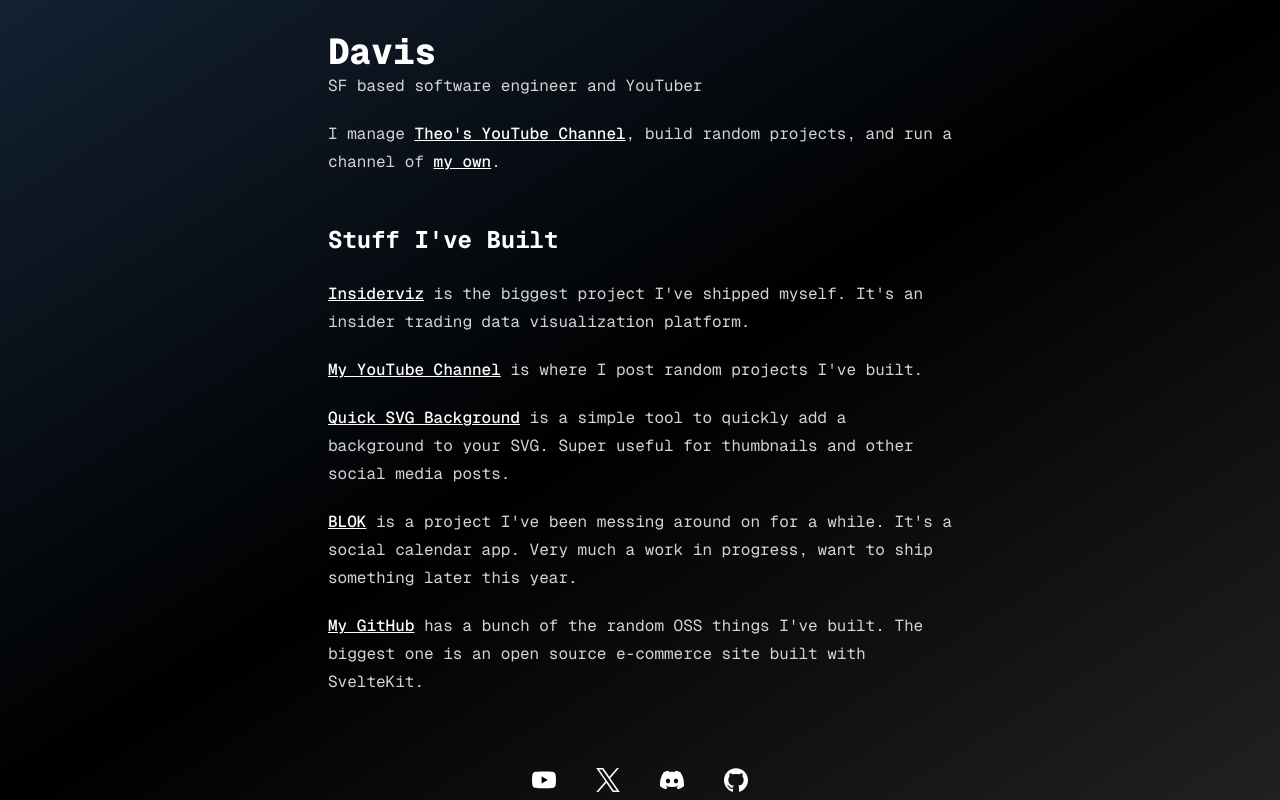
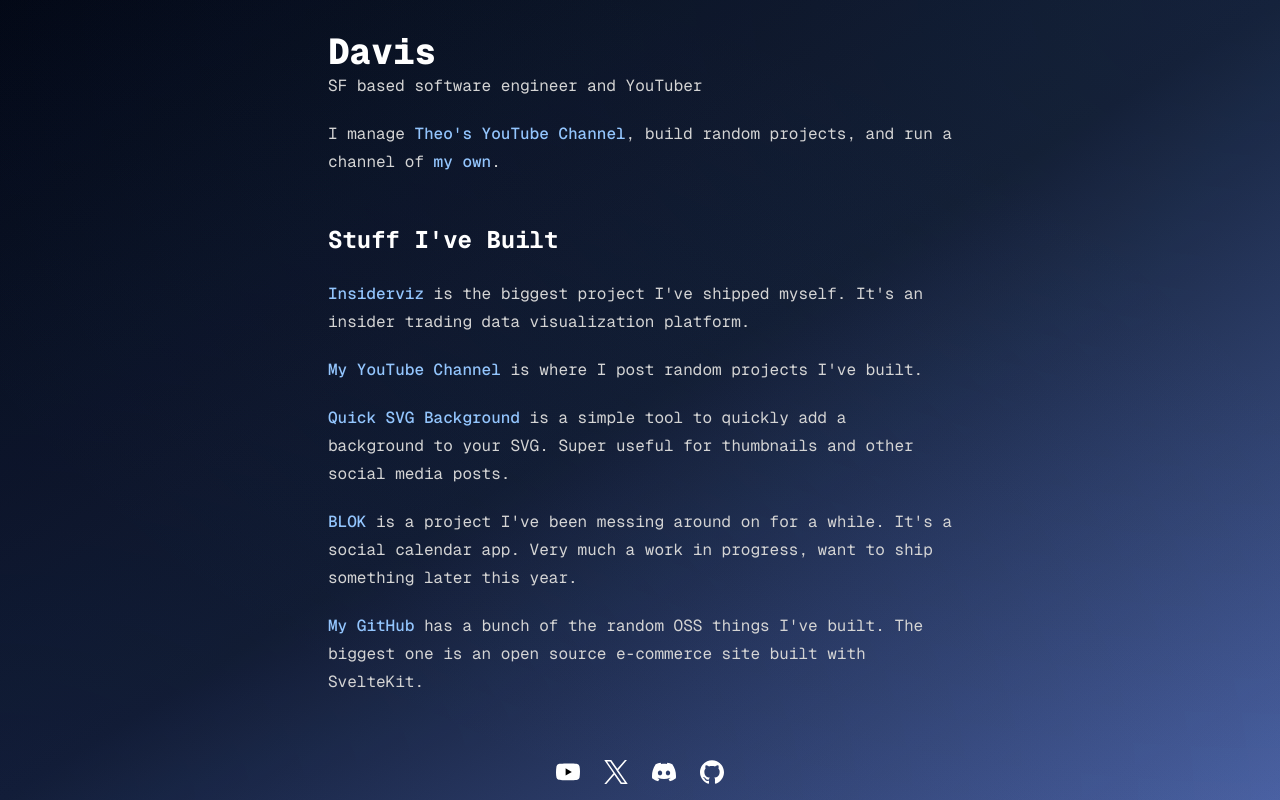
Before and after one commit to bmdavis419/davis7dotsh, a SvelteKit app: page / in a window 1280 px wide. Built offline with nearby package versions, Linux system fonts and the light colour scheme.

Commit message:
made it look way nicer

```diff
--- a/src/app.css
+++ b/src/app.css
@@ -15,3 +15,45 @@
 	font-weight: 100 900; /* Specify the full range of weights */
 	font-style: normal;
 }
+.social-link {
+	@apply flex items-center justify-center transition-transform hover:scale-110;
+}
+
+.svg-container {
+	@apply flex h-8 w-8 items-center justify-center;
+}
+
+.prose a {
+	@apply text-blue-300 hover:text-blue-200;
+	text-decoration: none;
+	position: relative;
+}
+
+.prose a::after {
+	content: '';
+	position: absolute;
+	width: 100%;
+	height: 1px;
+	bottom: -2px;
+	left: 0;
+	background-color: theme('colors.blue.300');
+	transform: scaleX(0);
+	transform-origin: bottom right;
+	transition: transform 0.3s ease-out;
+}
+
+.prose a:hover::after {
+	transform: scaleX(1);
+	transform-origin: bottom left;
+}
+
+.social-link svg {
+	transition:
+		transform 0.2s ease,
+		filter 0.2s ease;
+}
+
+.social-link:hover svg {
+	filter: drop-shadow(0 0 8px rgba(59, 130, 246, 0.5));
+	transform: scale(1.1);
+}
--- a/src/lib/components/SocialLinks.svelte
+++ b/src/lib/components/SocialLinks.svelte
@@ -82,11 +82,6 @@
 </div>
 
 <style lang="postcss">
-	.social-link {
-		@apply rounded-full p-2 transition-colors duration-200 ease-in-out;
-		@apply hover:bg-white/10 focus:outline-none focus:ring-2 focus:ring-white focus:ring-offset-2 focus:ring-offset-black;
-	}
-
 	.svg-container {
 		@apply flex h-6 w-6 items-center justify-center;
 	}
--- a/src/routes/+layout.svelte
+++ b/src/routes/+layout.svelte
@@ -3,13 +3,16 @@
 	let { children } = $props();
 </script>
 
-<div class="dark relative h-screen w-full bg-black font-geist-mono text-white">
-	<!-- Fixed gradient background -->
+<div
+	class="dark relative h-screen w-full bg-gradient-to-br from-gray-950 via-gray-900 to-blue-900/80 font-geist-mono text-white"
+>
 	<div
-		class="fixed inset-0 z-0 bg-gradient-to-br from-blue-400/20 via-transparent to-neutral-400/20"
+		class="z-5 fixed inset-0 bg-[radial-gradient(ellipse_at_top_right,rgba(59,130,246,0.1),transparent_80%)]"
+	></div>
+	<div
+		class="z-5 fixed inset-0 bg-[radial-gradient(ellipse_at_bottom_left,rgba(29,78,216,0.1),transparent_80%)]"
 	></div>
 
-	<!-- Scrollable content container -->
 	<div class="relative z-10 flex h-full w-full justify-center overflow-auto py-8">
 		{@render children()}
 	</div>
```
